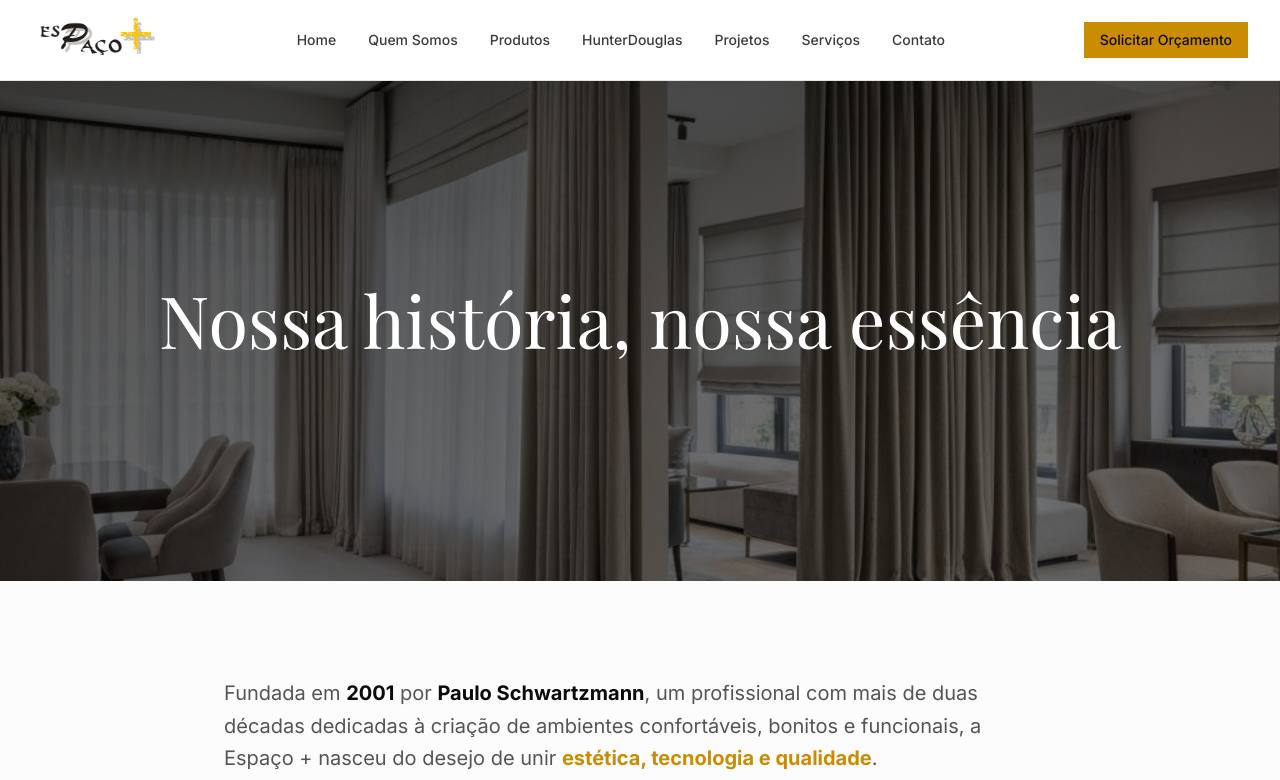
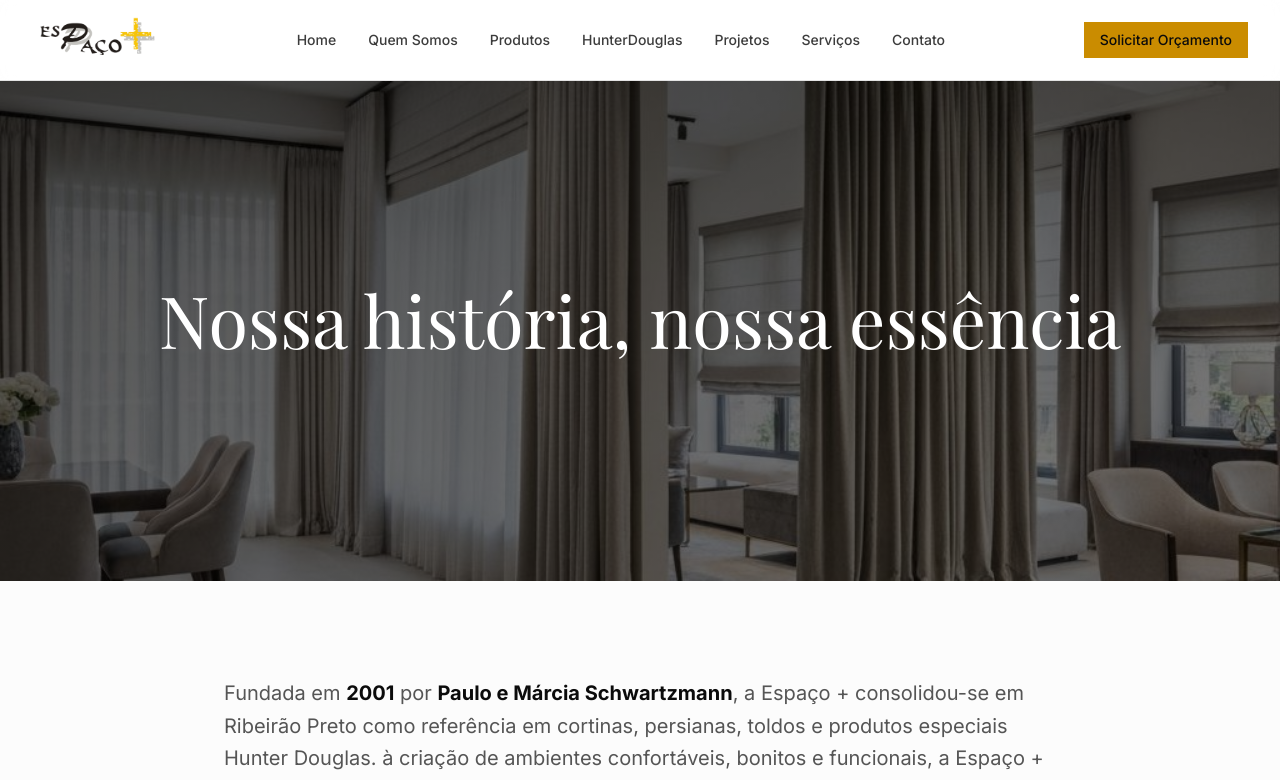
Before and after one commit to otavio-cyber/espacostore, a Next.js app: page /quem-somos in a window 1280 px wide. Shown: the top 780 px of the page. Built offline with nearby package versions, Linux system fonts and the light colour scheme; a web font is replaced by a local one.

Commit message:
Ajuste texto quem somos page

```diff
--- a/app/quem-somos/page.tsx
+++ b/app/quem-somos/page.tsx
@@ -30,8 +30,7 @@ export default function QuemSomosPage() {
             <div className="prose prose-lg mx-auto">
               <p className="text-xl leading-relaxed text-muted-foreground mb-6">
                 Fundada em <strong className="text-foreground">2001</strong> por{" "}
-                <strong className="text-foreground">Paulo Schwartzmann</strong>, um profissional com mais de duas
-                décadas dedicadas à criação de ambientes confortáveis, bonitos e funcionais, a Espaço + nasceu do desejo
+                <strong className="text-foreground"> Paulo e Márcia Schwartzmann</strong>, a Espaço + consolidou-se em Ribeirão Preto como referência em cortinas, persianas, toldos e produtos especiais Hunter Douglas. à criação de ambientes confortáveis, bonitos e funcionais, a Espaço + nasceu do desejo
                 de unir <strong className="text-accent">estética, tecnologia e qualidade</strong>.
               </p>
               <p className="text-xl leading-relaxed text-muted-foreground mb-6">
```
